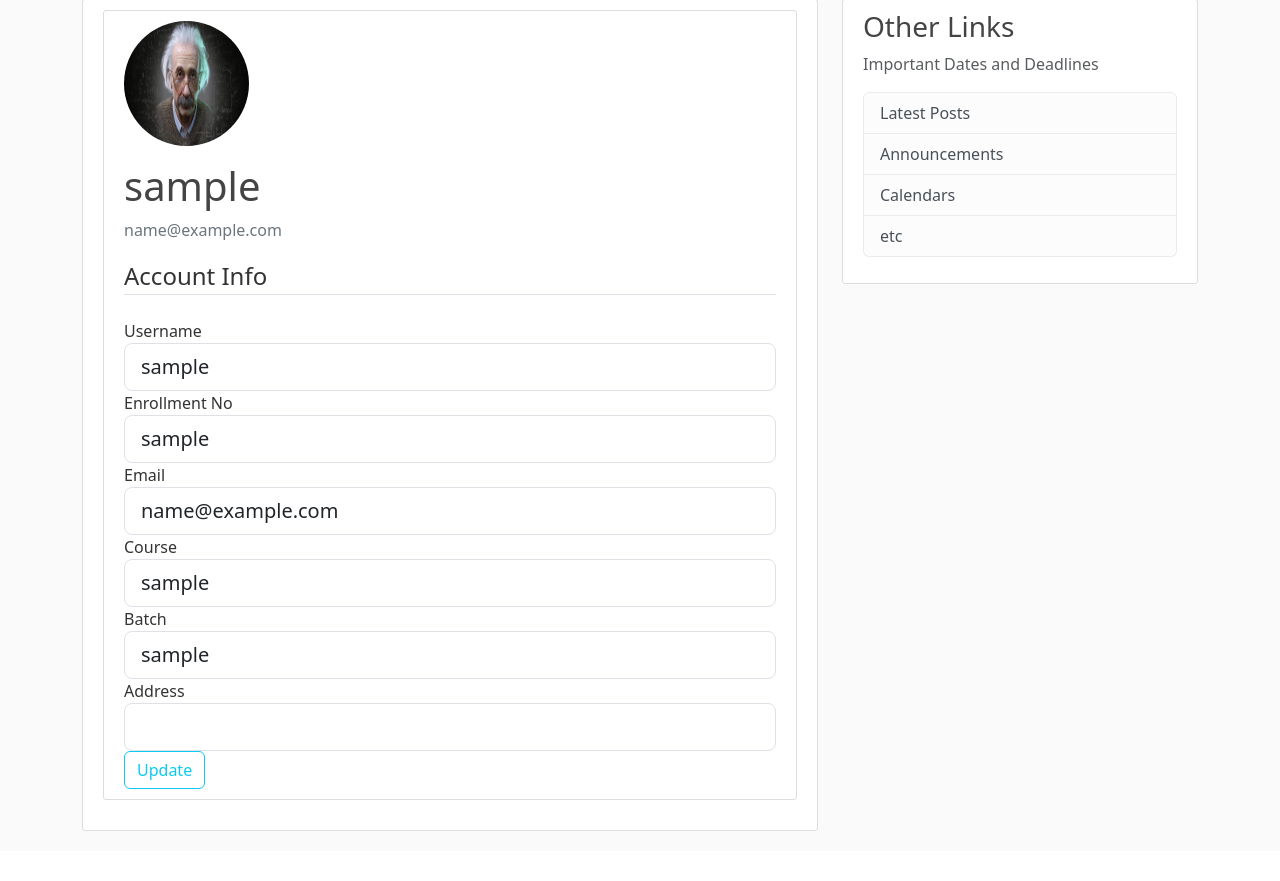
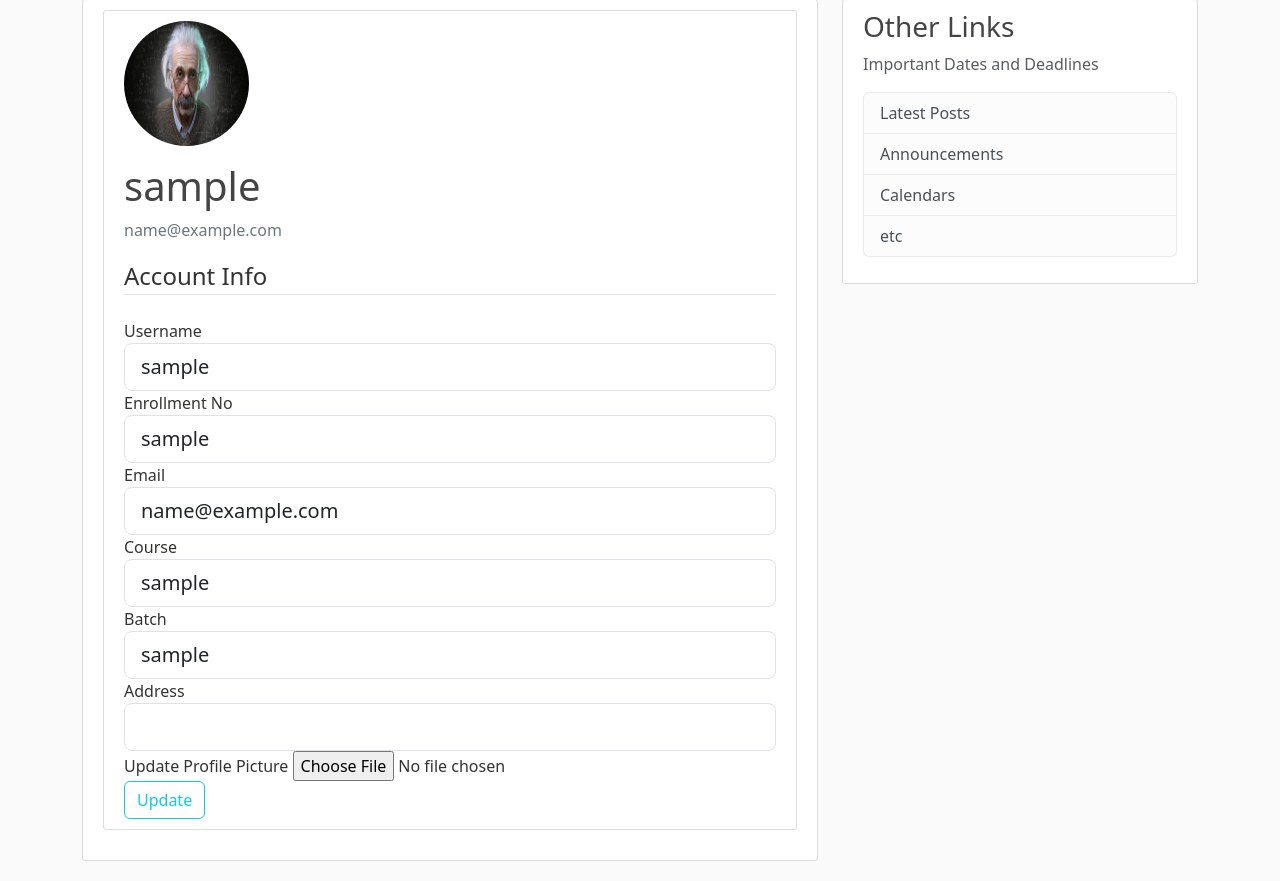
Before and after one commit to SiddharthSinghTanwar/DueCheckingApplication, a Flask app: page /account in a window 1280 px wide. Shown: the part 81-962 px from the top of the page. Before the commit the page ends 912 px from the top, so only its background shows below. Run offline with Flask 3, Linux system fonts and the light colour scheme; the visitor is signed in with stand-in values (Sample User, id 1); some libraries are stand-ins or nearby versions.

Commit message:
added login required for home page & profile photo

```diff
--- a/nodues/forms.py
+++ b/nodues/forms.py
@@ -1,4 +1,5 @@
 from flask_wtf import FlaskForm
+from flask_wtf.file import FileAllowed, FileField
 from flask_login import current_user
 from wtforms import StringField, PasswordField, SubmitField, BooleanField
 from wtforms.validators import DataRequired, Length, Email, EqualTo, ValidationError
@@ -43,6 +44,7 @@ class UpdateAccountForm(FlaskForm):
                            validators=[DataRequired(), Length(min=2, max=20)])
     enrollment_no = StringField('Enrollment No',
                         validators=[DataRequired()])
+    picture = FileField('Update Profile Picture', validators=[FileAllowed(['jpg', 'png'])])
     email = StringField('Email',
                         validators=[DataRequired(), Email()])
     course = StringField('Course',
--- a/nodues/routes.py
+++ b/nodues/routes.py
@@ -1,3 +1,6 @@
+import os
+import secrets
+from PIL import Image
 from flask import render_template, url_for, flash, redirect, request
 from nodues import app, db, bcrypt
 from nodues.forms import RegistrationForm, LoginForm, UpdateAccountForm
@@ -24,6 +27,7 @@ due_records = [
 
 @app.route("/")
 @app.route("/home")
+@login_required
 def home():
     return render_template('home.html', due_records=due_records, title='Dashboard')
 
@@ -69,11 +73,26 @@ def logout():
     logout_user()
     return redirect(url_for('home'))
 
+def save_picture(form_picture):
+    random_hex = secrets.token_hex(8)
+    _, f_ext = os.path.splitext(form_picture.filename)
+    picture_fn = random_hex + f_ext
+    picture_path = os.path.join(app.root_path, 'static/profile_pics', picture_fn)
+    output_size = (125, 125)
+    i = Image.open(form_picture)
+    i.thumbnail(output_size)
+    i.save(picture_path)
+    return picture_fn
+
+
 @app.route("/account", methods=['GET', 'POST'])
 @login_required
 def account():
     form = UpdateAccountForm()
     if form.validate_on_submit():
+        if form.picture.data:
+            picture_file = save_picture(form.picture.data)
+            current_user.image_file = picture_file
         current_user.username = form.username.data
         current_user.email = form.email.data
         current_user.enrollment_no = form.enrollment_no.data
@@ -92,3 +111,8 @@ def account():
         form.address.data = current_user.address
     image_file = url_for('static', filename='profile_pics/' + current_user.image_file)
     return render_template('account.html', title='Account', image_file=image_file, form=form)
+
+# @app.route("/logout")
+# def logout():
+#     logout_user()
+#     return redirect(url_for('home'))
--- a/nodues/templates/account.html
+++ b/nodues/templates/account.html
@@ -8,7 +8,7 @@
         <p class="text-secondary">{{ current_user.email }}</p>
       </div>
     </div>
-        <form method="POST" action="">
+        <form method="POST" action="" enctype="multipart/form-data">
             {{ form.hidden_tag() }}
             {{ form.csrf_token }}
             <fieldset class="form-group">
@@ -94,6 +94,15 @@
                         {{ form.address(class="form-control form-control-lg") }}
                     {% endif %}
                 </div>
+                <div class="form-group">
+                    {{ form.picture.label() }}
+                    {{ form.picture(class='form-control-file') }}
+                    {% if form.picture.errors %}
+                        {% for error in form.picture.errors %}
+                            <span class="text-danger">{{ error }}</span><br>
+                        {% endfor %}
+                    {% endif %}
+                </div>
             </fieldset>
             <div class="form-group">
                 {{ form.submit(class="btn btn-outline-info") }}
--- a/nodues/templates/home.html
+++ b/nodues/templates/home.html
@@ -4,7 +4,7 @@
         <!-- TODO: 1) An if conditional checking which enrollment_no to show the records for.
         2) Implement an algorithm for faster search in database (database indexing)  -->
         {% if records.enrollment_no == '007' %}
-            <h2>Your details</h2>
+            <h2>Your Due details</h2>
             <p>Enrollment No: {{ records.enrollment_no }}</p>
             <p>Hostel Fees: {{ records.hostel_fees }}</p>
             <p>Tuition Fees: {{ records.tuition_fees }}</p>
```
